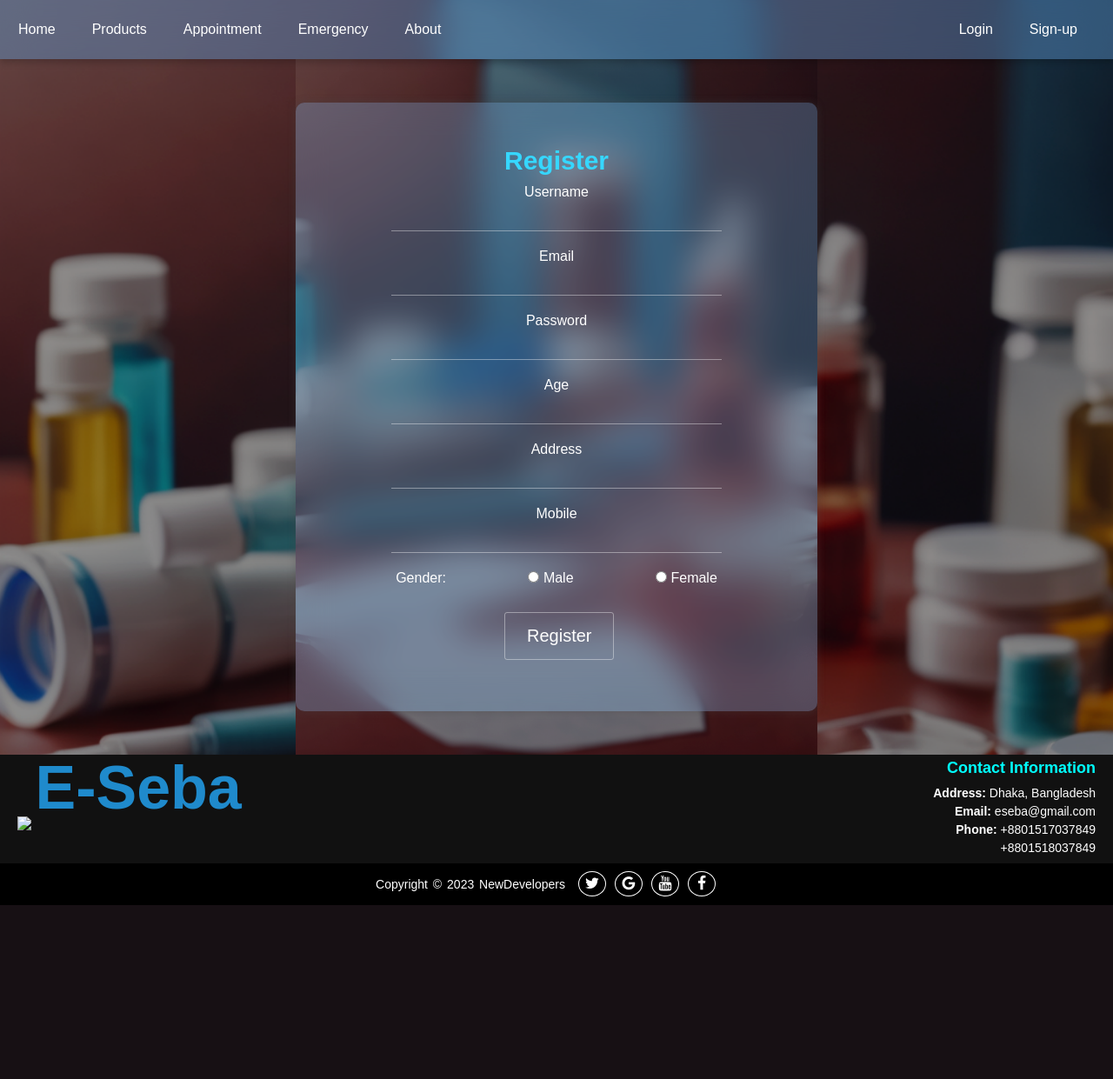
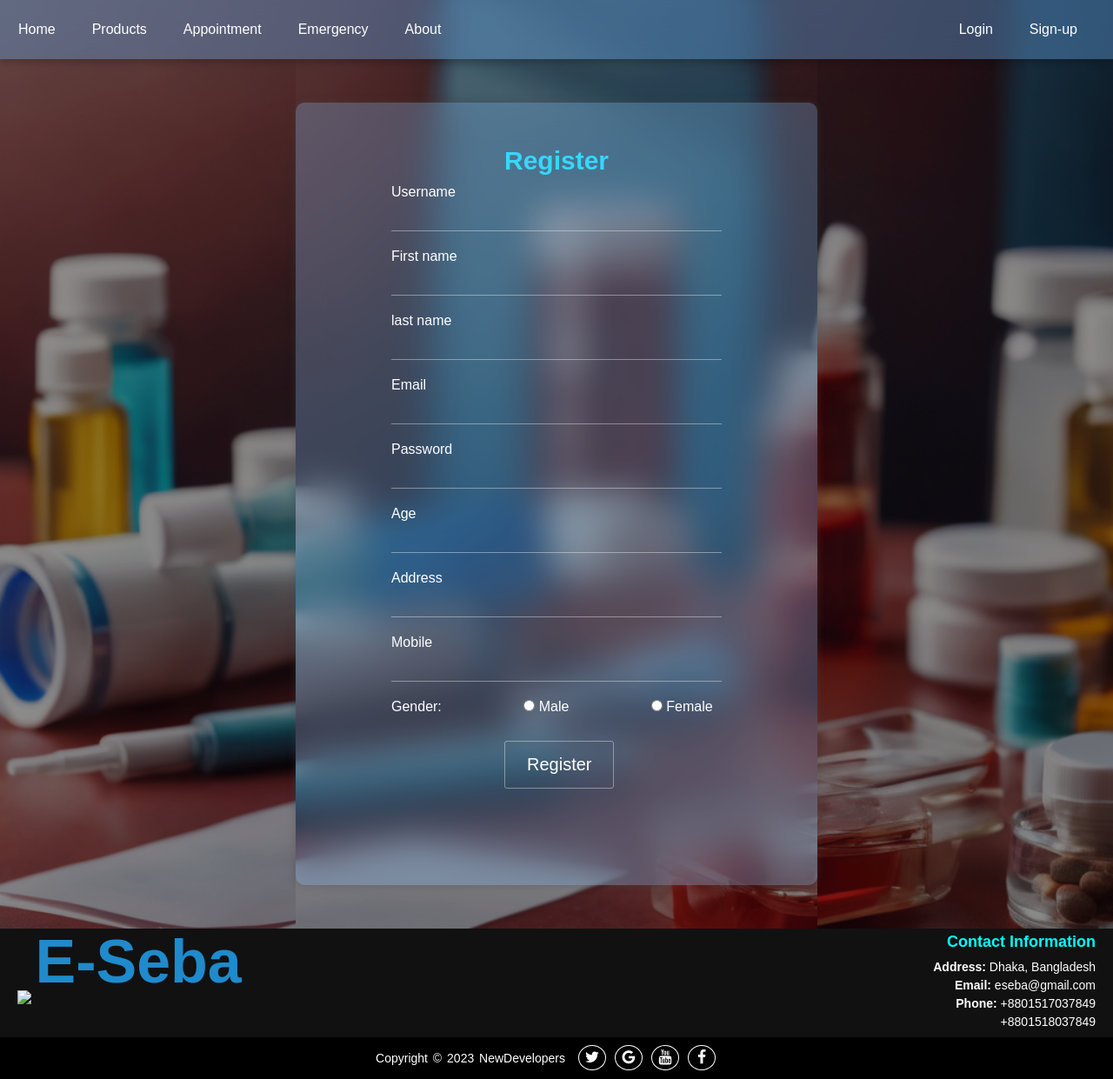
Before and after one commit to InjamulHaque1/eseba, a Django app: page /register/ in a window 1280 px wide. Shown: the whole page at 87% size. Before the commit the page ends 1041 px from the top, so only its background shows below. Run offline with Django 4.2, Linux system fonts and the light colour scheme; some web fonts are replaced.

Commit message:
fixed obj name+firstname+lastname

```diff
--- a/newProject/myApp/forms.py
+++ b/newProject/myApp/forms.py
@@ -10,4 +10,4 @@
 class UserForm(forms.ModelForm):
     class Meta:
         model = User
-        fields = ['username', 'email']
+        fields = ['username', 'first_name', 'last_name', 'email']
--- a/newProject/myApp/static/css/__register.css
+++ b/newProject/myApp/static/css/__register.css
@@ -15,7 +15,7 @@
   }
 .register-container {
     width: 600px;
-    height: 700px;
+    height: 900px;
     margin: 50px auto;
     padding: 50px 100px;
     border-radius: 5px;
@@ -26,6 +26,7 @@
     box-shadow: 0 0 10px rgba(69, 69, 69, 0.355);
     background-color: rgba(139, 199, 255, 0.282);
     backdrop-filter: blur(20px);
+    text-align: left;
   }
   .register-container :focus-visible{
     overflow: hidden;
--- a/newProject/myApp/templates/register.html
+++ b/newProject/myApp/templates/register.html
@@ -17,6 +17,14 @@
           <div class="form-group">
               <label for="u_name">Username</label>
               <input type="text" name="u_name" class="form-control" required>
+          </div>
+          <div class="form-group">
+              <label for="u_name">First name</label>
+              <input type="text" name="u_fname" class="form-control" required>
+          </div>
+          <div class="form-group">
+              <label for="u_name">last name</label>
+              <input type="text" name="u_lname" class="form-control" required>
           </div>
           <div class="form-group">
               <label for="u_email">Email</label>
--- a/newProject/myApp/templates/user_profile.html
+++ b/newProject/myApp/templates/user_profile.html
@@ -13,6 +13,7 @@
 
         <div class="info">
             <p><strong>Username:</strong> {{ user_profile.user.username }}</p>
+            <p><strong>Name:</strong> {{ user_profile.fullname }} </p>
             <p><strong>Email:</strong> {{ user_profile.user.email }}</p>
             <p><strong>Age:</strong> {{ user_profile.age }}</p>
             <p><strong>Address:</strong> {{ user_profile.address }}</p>
--- a/newProject/myApp/views.py
+++ b/newProject/myApp/views.py
@@ -38,13 +38,15 @@
 def register(request):
     if request.method == "POST":
         u_name = request.POST["u_name"]
+        u_fname = request.POST["u_fname"]
+        u_lname = request.POST["u_lname"]
         u_email = request.POST["u_email"]
         u_password = request.POST["u_password"]
         u_age = request.POST["u_age"]
         u_address = request.POST["u_address"]
         u_mobile = request.POST["u_mobile"]
         u_gender = request.POST["u_gender"]
-        user = User.objects.create_user(username=u_name, email=u_email, password=u_password)
+        user = User.objects.create_user(username=u_name, first_name=u_fname, last_name=u_lname, email=u_email, password=u_password)
         user.save()
         user_profile = UserProfile(user=user, age=u_age, address=u_address, mobile=u_mobile, gender=u_gender)
         user_profile.save()
```
Also changed, not shown: newProject/myApp/models.py (+28 -0 lines), newProject/db.sqlite3.
